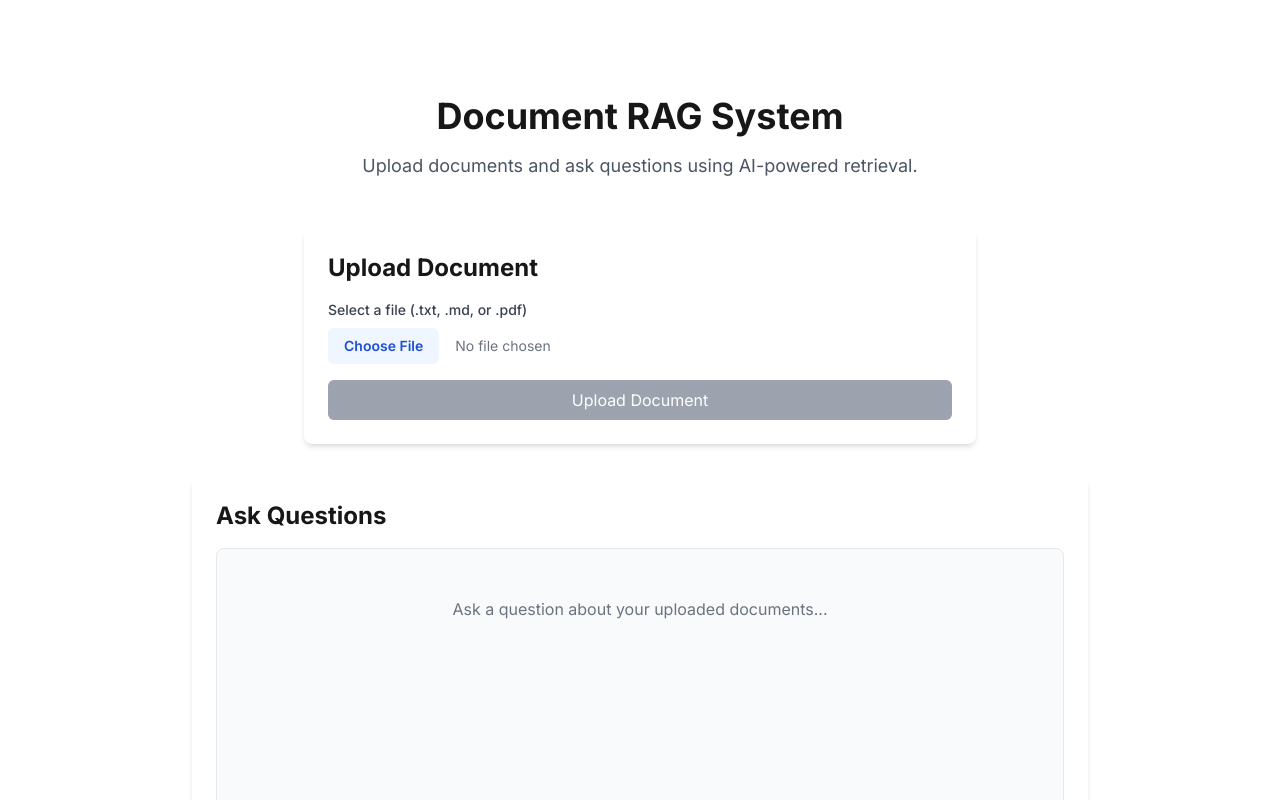
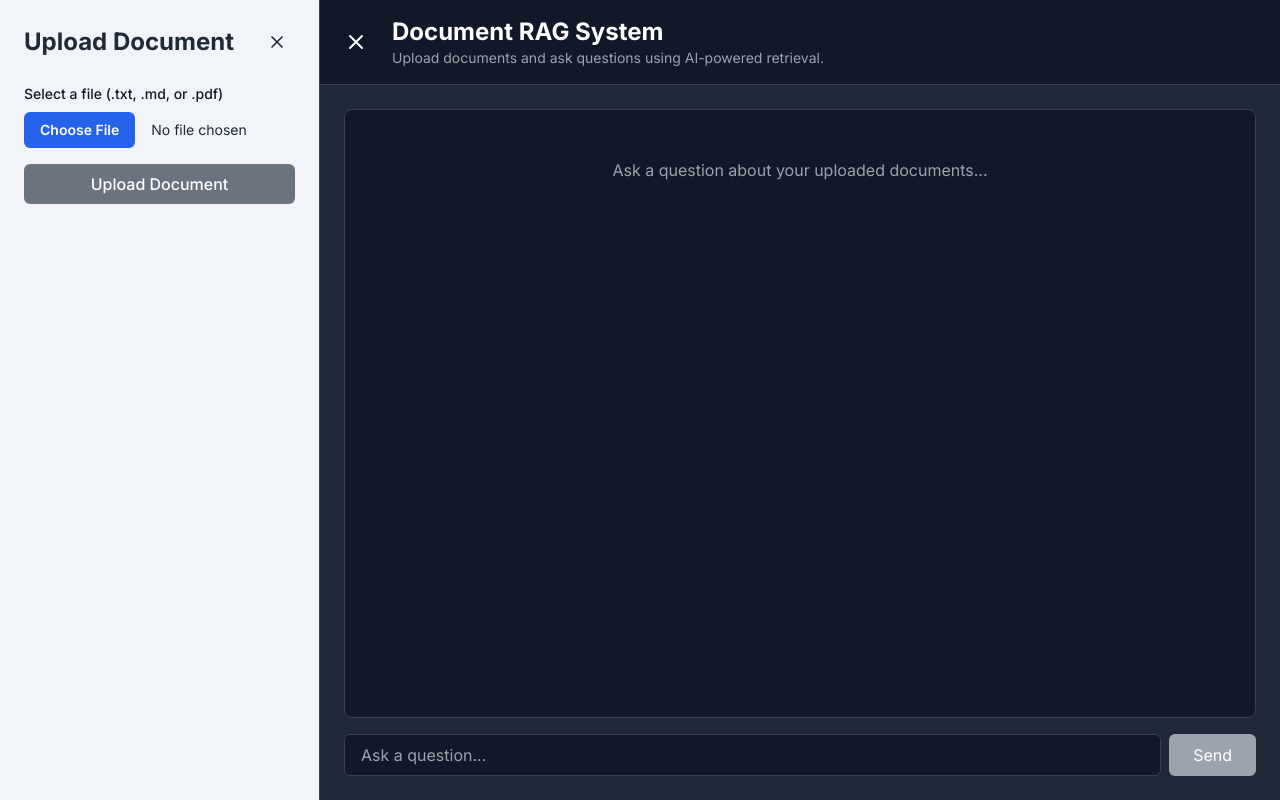
Before and after one commit to oshephard/resume_rag, a Next.js app: page / in a window 1280 px wide. Shown: the top 800 px of the page. Built offline with nearby package versions, Linux system fonts and the light colour scheme.

Commit message:
feat: improve UI by adding a collapsible sidebar and full window chat

```diff
--- a/app/components/ChatInterface.tsx
+++ b/app/components/ChatInterface.tsx
@@ -1,9 +1,9 @@
-'use client';
+"use client";
 
-import { useState, useRef, useEffect } from 'react';
+import { useState, useRef, useEffect } from "react";
 
 interface Message {
-  role: 'user' | 'assistant';
+  role: "user" | "assistant";
   content: string;
 }
 
@@ -15,12 +15,12 @@ interface QueryResponse {
 
 export default function ChatInterface() {
   const [messages, setMessages] = useState<Message[]>([]);
-  const [input, setInput] = useState('');
+  const [input, setInput] = useState("");
   const [loading, setLoading] = useState(false);
   const messagesEndRef = useRef<HTMLDivElement>(null);
 
   const scrollToBottom = () => {
-    messagesEndRef.current?.scrollIntoView({ behavior: 'smooth' });
+    messagesEndRef.current?.scrollIntoView({ behavior: "smooth" });
   };
 
   useEffect(() => {
@@ -32,15 +32,15 @@ export default function ChatInterface() {
     if (!input.trim() || loading) return;
 
     const userMessage = input.trim();
-    setInput('');
-    setMessages((prev) => [...prev, { role: 'user', content: userMessage }]);
+    setInput("");
+    setMessages((prev) => [...prev, { role: "user", content: userMessage }]);
     setLoading(true);
 
     try {
-      const response = await fetch('/api/documents/query', {
-        method: 'POST',
+      const response = await fetch("/api/documents/query", {
+        method: "POST",
         headers: {
-          'Content-Type': 'application/json',
+          "Content-Type": "application/json",
         },
         body: JSON.stringify({ query: userMessage }),
       });
@@ -50,18 +50,21 @@ export default function ChatInterface() {
       if (data.error) {
         setMessages((prev) => [
           ...prev,
-          { role: 'assistant', content: `Error: ${data.error}` },
+          { role: "assistant", content: `Error: ${data.error}` },
         ]);
       } else {
         setMessages((prev) => [
           ...prev,
-          { role: 'assistant', content: data.answer },
+          { role: "assistant", content: data.answer },
         ]);
       }
     } catch (error) {
       setMessages((prev) => [
         ...prev,
-        { role: 'assistant', content: 'Failed to get response. Please try again.' },
+        {
+          role: "assistant",
+          content: "Failed to get response. Please try again.",
+        },
       ]);
     } finally {
       setLoading(false);
@@ -69,11 +72,10 @@ export default function ChatInterface() {
   };
 
   return (
-    <div className="w-full max-w-4xl mx-auto p-6 bg-white rounded-lg shadow-md">
-      <h2 className="text-2xl font-bold mb-4">Ask Questions</h2>
-      <div className="border rounded-lg h-96 overflow-y-auto p-4 mb-4 bg-gray-50">
+    <div className="h-full flex flex-col p-6 bg-gray-800">
+      <div className="flex-1 border border-gray-700 rounded-lg overflow-y-auto p-4 mb-4 bg-gray-900 min-h-0">
         {messages.length === 0 ? (
-          <div className="text-gray-500 text-center mt-8">
+          <div className="text-gray-400 text-center mt-8">
             Ask a question about your uploaded documents...
           </div>
         ) : (
@@ -82,18 +84,18 @@ export default function ChatInterface() {
               <div
                 key={index}
                 className={`flex ${
-                  message.role === 'user' ? 'justify-end' : 'justify-start'
+                  message.role === "user" ? "justify-end" : "justify-start"
                 }`}
               >
                 <div
                   className={`max-w-[80%] rounded-lg p-3 ${
-                    message.role === 'user'
-                      ? 'bg-blue-600 text-white'
-                      : 'bg-white text-gray-800 border'
+                    message.role === "user"
+                      ? "bg-blue-600 text-white"
+                      : "bg-gray-800 text-gray-200 border border-gray-700"
                   }`}
                 >
                   <div className="font-semibold text-xs mb-1 opacity-70">
-                    {message.role === 'user' ? 'You' : 'Assistant'}
+                    {message.role === "user" ? "You" : "Assistant"}
                   </div>
                   <div className="whitespace-pre-wrap">{message.content}</div>
                 </div>
@@ -101,7 +103,7 @@ export default function ChatInterface() {
             ))}
             {loading && (
               <div className="flex justify-start">
-                <div className="bg-white border rounded-lg p-3">
+                <div className="bg-gray-800 border border-gray-700 rounded-lg p-3 text-gray-300">
                   <div className="animate-pulse">Thinking...</div>
                 </div>
               </div>
@@ -110,13 +112,13 @@ export default function ChatInterface() {
           </div>
         )}
       </div>
-      <form onSubmit={handleSubmit} className="flex gap-2">
+      <form onSubmit={handleSubmit} className="flex gap-2 flex-shrink-0">
         <input
           type="text"
           value={input}
           onChange={(e) => setInput(e.target.value)}
           placeholder="Ask a question..."
-          className="flex-1 border rounded-md px-4 py-2 focus:outline-none focus:ring-2 focus:ring-blue-500"
+          className="flex-1 border border-gray-700 rounded-md px-4 py-2 bg-gray-900 text-white placeholder-gray-400 focus:outline-none focus:ring-2 focus:ring-blue-500"
           disabled={loading}
         />
         <button
--- a/app/components/DocumentUpload.tsx
+++ b/app/components/DocumentUpload.tsx
@@ -67,25 +67,24 @@ export default function DocumentUpload() {
   };
 
   return (
-    <div className="w-full max-w-2xl mx-auto p-6 bg-white rounded-lg shadow-md">
-      <h2 className="text-2xl font-bold mb-4">Upload Document</h2>
+    <div className="w-full">
       <div className="space-y-4">
         <div>
-          <label className="block text-sm font-medium text-gray-700 mb-2">
+          <label className="block text-sm font-medium text-gray-900 mb-2">
             Select a file (.txt, .md, or .pdf)
           </label>
           <input
             type="file"
             accept=".txt,.md,.pdf,application/pdf"
             onChange={handleFileChange}
-            className="block w-full text-sm text-gray-500 file:mr-4 file:py-2 file:px-4 file:rounded-md file:border-0 file:text-sm file:font-semibold file:bg-blue-50 file:text-blue-700 hover:file:bg-blue-100"
+            className="block w-full text-sm text-gray-800 file:mr-4 file:py-2 file:px-4 file:rounded-md file:border-0 file:text-sm file:font-semibold file:bg-blue-600 file:text-white hover:file:bg-blue-700"
             disabled={uploading}
           />
         </div>
         <button
           onClick={handleUpload}
           disabled={!file || uploading}
-          className="w-full bg-blue-600 text-white py-2 px-4 rounded-md hover:bg-blue-700 disabled:bg-gray-400 disabled:cursor-not-allowed transition-colors"
+          className="w-full bg-blue-600 text-white py-2 px-4 rounded-md hover:bg-blue-700 disabled:bg-gray-500 disabled:cursor-not-allowed transition-colors font-medium"
         >
           {uploading ? "Uploading..." : "Upload Document"}
         </button>
@@ -93,8 +92,8 @@ export default function DocumentUpload() {
           <div
             className={`p-3 rounded-md ${
               message.type === "success"
-                ? "bg-green-50 text-green-800"
-                : "bg-red-50 text-red-800"
+                ? "bg-green-100 text-green-900 border border-green-300"
+                : "bg-red-100 text-red-900 border border-red-300"
             }`}
           >
             {message.text}
--- a/app/page.tsx
+++ b/app/page.tsx
@@ -1,20 +1,92 @@
-import DocumentUpload from './components/DocumentUpload';
-import ChatInterface from './components/ChatInterface';
+"use client";
+
+import { useState } from "react";
+import DocumentUpload from "./components/DocumentUpload";
+import ChatInterface from "./components/ChatInterface";
 
 export default function Home() {
+  const [sidebarOpen, setSidebarOpen] = useState(true);
+
   return (
-    <main className="flex min-h-screen flex-col items-center p-8 md:p-24">
-      <div className="z-10 max-w-5xl w-full">
-        <div className="text-center mb-12">
-          <h1 className="text-4xl font-bold mb-4">
-            Document RAG System
-          </h1>
-          <p className="text-lg text-gray-600">
-            Upload documents and ask questions using AI-powered retrieval.
-          </p>
+    <main className="flex h-screen overflow-hidden bg-gray-800">
+      <aside
+        className={`${
+          sidebarOpen ? "w-80" : "w-0"
+        } transition-all duration-300 ease-in-out overflow-hidden border-r border-gray-700 bg-slate-100 shadow-sm`}
+      >
+        <div className="h-full overflow-y-auto p-6">
+          <div className="flex items-center justify-between mb-6">
+            <h2 className="text-2xl font-bold text-gray-800">Upload Document</h2>
+            <button
+              onClick={() => setSidebarOpen(false)}
+              className="p-2 hover:bg-slate-200 rounded-md transition-colors text-gray-800"
+              aria-label="Close sidebar"
+            >
+              <svg
+                className="w-5 h-5"
+                fill="none"
+                stroke="currentColor"
+                viewBox="0 0 24 24"
+              >
+                <path
+                  strokeLinecap="round"
+                  strokeLinejoin="round"
+                  strokeWidth={2}
+                  d="M6 18L18 6M6 6l12 12"
+                />
+              </svg>
+            </button>
+          </div>
+          <DocumentUpload />
         </div>
-        <div className="space-y-8">
-          <DocumentUpload />
+      </aside>
+      <div className="flex-1 flex flex-col overflow-hidden">
+        <header className="p-4 border-b border-gray-700 bg-gray-900">
+          <div className="flex items-center gap-4">
+            <button
+              onClick={() => setSidebarOpen(!sidebarOpen)}
+              className="p-2 hover:bg-gray-700 rounded-md transition-colors text-white"
+              aria-label={sidebarOpen ? "Close sidebar" : "Open sidebar"}
+            >
+              {sidebarOpen ? (
+                <svg
+                  className="w-6 h-6"
+                  fill="none"
+                  stroke="currentColor"
+                  viewBox="0 0 24 24"
+                >
+                  <path
+                    strokeLinecap="round"
+                    strokeLinejoin="round"
+                    strokeWidth={2}
+                    d="M6 18L18 6M6 6l12 12"
+                  />
+                </svg>
+              ) : (
+                <svg
+                  className="w-6 h-6"
+                  fill="none"
+                  stroke="currentColor"
+                  viewBox="0 0 24 24"
+                >
+                  <path
+                    strokeLinecap="round"
+                    strokeLinejoin="round"
+                    strokeWidth={2}
+                    d="M4 6h16M4 12h16M4 18h16"
+                  />
+                </svg>
+              )}
+            </button>
+            <div>
+              <h1 className="text-2xl font-bold text-white">Document RAG System</h1>
+              <p className="text-sm text-gray-400">
+                Upload documents and ask questions using AI-powered retrieval.
+              </p>
+            </div>
+          </div>
+        </header>
+        <div className="flex-1 overflow-hidden">
           <ChatInterface />
         </div>
       </div>
```
